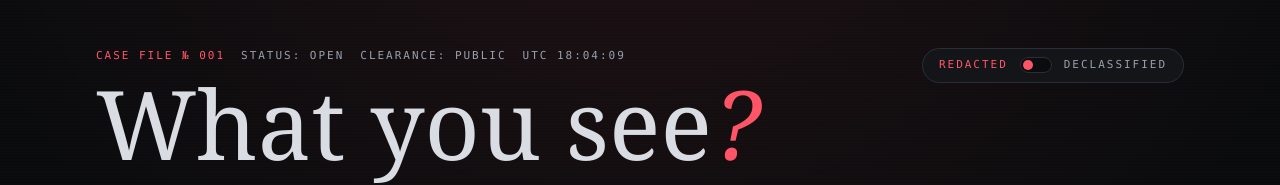
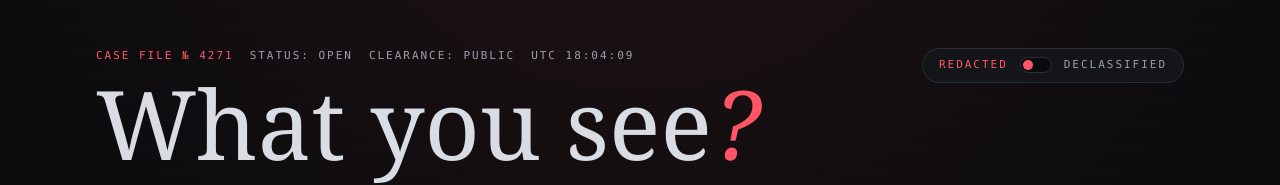
Before and after one commit to degradance/what-you-see, a Vue app: page / in a window 1280 px wide. Shown: the top 185 px of the page. Built offline with nearby package versions, Linux system fonts and the light colour scheme; no server answers.

Commit message:
Draw a new case file number on every visit
Co-Authored-By: Claude Sonnet 5 <noreply@anthropic.com>

```diff
--- a/src/App.vue
+++ b/src/App.vue
@@ -1,8 +1,12 @@
 <script setup lang="ts">
+import { caseNumber } from '@/core/case-number'
 import Board from './shell/Board.vue'
 import Clock from './shell/Clock.vue'
 import ThemeToggle from './shell/ThemeToggle.vue'
 import Typewriter from './shell/Typewriter.vue'
+
+// Every visit opens a different case; the number is drawn once, so it never changes under the reader.
+const fileNumber = caseNumber()
 </script>
 
 <template>
@@ -10,7 +14,7 @@ import Typewriter from './shell/Typewriter.vue'
     <header class="flex flex-col gap-6 lg:flex-row lg:items-start lg:justify-between">
       <div>
         <p class="flex flex-wrap items-center gap-x-4 gap-y-1 text-[11px] tracking-[0.18em] uppercase">
-          <span class="text-signal">Case file № 001</span>
+          <span class="text-signal">Case file № {{ fileNumber }}</span>
           <span class="text-muted">Status: open</span>
           <span class="text-muted">Clearance: public</span>
           <Clock class="text-muted" />
--- /dev/null
+++ b/src/core/case-number.ts
@@ -0,0 +1,5 @@
+// `random` is a parameter so the edges of the range can be tested without stubbing Math.random.
+// Zero is excluded: "0000" reads as an empty form, not as a case file.
+export function caseNumber(random: () => number = Math.random): string {
+  return String(1 + Math.floor(random() * 9999)).padStart(4, '0')
+}
```
Also changed, not shown: 1 other file (tests, documents, lock files or other folders).
